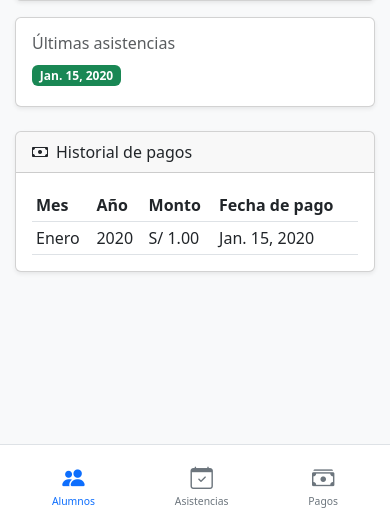
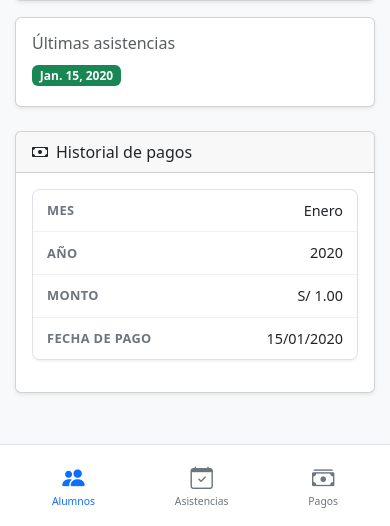
Before and after one commit to MarcosQuintana04/Dojo_Saas, a Django app: page /alumnos/1/ in a window 390 px wide. Shown: the part 318-844 px from the top of the page. Run offline with Django 5.2, Linux system fonts and the light colour scheme; a user stored in the database is signed in; tables that the repository leaves empty hold one stand-in row (values such as "Sample post").

Commit message:
agregando responsive design para las tablas

```diff
--- a/config/settings.py
+++ b/config/settings.py
@@ -125,3 +125,9 @@ LOGIN_URL = '/login/'
 
 # A dónde redirigir después de hacer logout
 LOGOUT_REDIRECT_URL = '/login/'
+
+# Dónde vive la carpeta static/ en desarrollo
+STATICFILES_DIRS = [BASE_DIR / 'static']
+
+# Dónde Django recopila todo para producción
+STATIC_ROOT = BASE_DIR / 'staticfiles'
--- /dev/null
+++ b/static/css/tables.css
@@ -0,0 +1,42 @@
+/* ── Tablas responsive: se convierten en tarjetas en móvil ── */
+@media (max-width: 768px) {
+
+    .tabla-responsive thead {
+        display: none;
+    }
+
+    .tabla-responsive tbody tr {
+        display: block;
+        margin-bottom: 1rem;
+        border: 1px solid #dee2e6;
+        border-radius: 8px;
+        overflow: hidden;
+        background: white;
+        box-shadow: 0 1px 3px rgba(0,0,0,0.08);
+    }
+
+    .tabla-responsive tbody td {
+        display: flex;
+        justify-content: space-between;
+        align-items: center;
+        padding: 10px 14px;
+        border: none;
+        border-bottom: 1px solid #f0f0f0;
+        font-size: 0.9rem;
+    }
+
+    .tabla-responsive tbody td:last-child {
+        border-bottom: none;
+    }
+
+    .tabla-responsive tbody td::before {
+        content: attr(data-label);
+        font-weight: 600;
+        color: #6c757d;
+        font-size: 0.8rem;
+        text-transform: uppercase;
+        letter-spacing: 0.03em;
+        flex-shrink: 0;
+        margin-right: 12px;
+    }
+}
--- a/templates/alumnos/detalle.html
+++ b/templates/alumnos/detalle.html
@@ -62,15 +62,22 @@
     <div class="card-body">
         {% if pagos %}
             <div class="table-responsive">
-                <table class="table table-sm mb-0">
-                    <thead><tr><th>Mes</th><th>Año</th><th>Monto</th><th>Fecha de pago</th></tr></thead>
+                <table class="table table-sm mb-0 tabla-responsive">
+                    <thead>
+                        <tr>
+                            <th>Mes</th>
+                            <th>Año</th>
+                            <th>Monto</th>
+                            <th>Fecha de pago</th>
+                        </tr>
+                    </thead>
                     <tbody>
                         {% for pago in pagos %}
                         <tr>
-                            <td>{{ pago.get_mes_display }}</td>
-                            <td>{{ pago.anio }}</td>
-                            <td>S/ {{ pago.monto }}</td>
-                            <td>{{ pago.fecha_pago }}</td>
+                            <td data-label="Mes">{{ pago.get_mes_display }}</td>
+                            <td data-label="Año">{{ pago.anio }}</td>
+                            <td data-label="Monto">S/ {{ pago.monto }}</td>
+                            <td data-label="Fecha de pago">{{ pago.fecha_pago|date:"d/m/Y" }}</td>
                         </tr>
                         {% endfor %}
                     </tbody>
--- a/templates/base.html
+++ b/templates/base.html
@@ -1,21 +1,21 @@
+{% load static %}
 <!DOCTYPE html>
 <html lang="es">
 <head>
     <meta charset="UTF-8">
     <meta name="viewport" content="width=device-width, initial-scale=1.0">
     <title>{% block titulo %}Dojo Manager{% endblock %}</title>
+
+    <!-- Bootstrap -->
     <link href="https://cdn.jsdelivr.net/npm/bootstrap@5.3.0/dist/css/bootstrap.min.css" rel="stylesheet">
     <link href="https://cdn.jsdelivr.net/npm/bootstrap-icons@1.11.0/font/bootstrap-icons.css" rel="stylesheet">
-    <style>
-        body { background-color: #f8f9fa; }
-        .navbar-brand { font-weight: bold; letter-spacing: 1px; }
-        .sidebar { min-height: calc(100vh - 56px); background-color: #212529; }
-        .sidebar a { color: #adb5bd; text-decoration: none; display: block; padding: 10px 20px; }
-        .sidebar a:hover { color: #fff; background-color: #343a40; }
-        .sidebar a.active { color: #fff; border-left: 3px solid #0d6efd; }
-        .content { padding: 30px; }
-        @media (max-width: 768px) { .content { padding: 15px; } }
-    </style>
+
+    <!-- Estilos propios -->
+    <link rel="stylesheet" href="{% static 'css/base.css' %}">
+    <link rel="stylesheet" href="{% static 'css/tables.css' %}">
+
+    <!-- Bloque para que páginas hijas puedan agregar sus propios estilos -->
+    {% block estilos_extra %}{% endblock %}
 </head>
 <body>
 
@@ -34,5 +34,10 @@
     {% include 'partials/bottom_nav.html' %}
 
     <script src="https://cdn.jsdelivr.net/npm/bootstrap@5.3.0/dist/js/bootstrap.bundle.min.js"></script>
+    <script src="{% static 'js/main.js' %}"></script>
+
+    <!-- Bloque para scripts específicos de cada página -->
+    {% block scripts_extra %}{% endblock %}
+</body>
 </body>
 </html>
```
Also changed, not shown: static/css/base.css (added, +43 -0 lines), templates/alumnos/lista.html (+6 -6 lines), templates/asistencias/historial.html (+9 -5 lines), templates/asistencias/hoy.html (+5 -5 lines), static/js/main.js (added).
